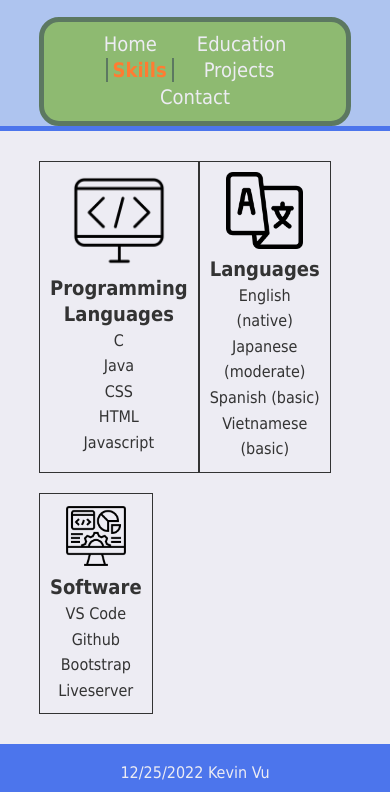
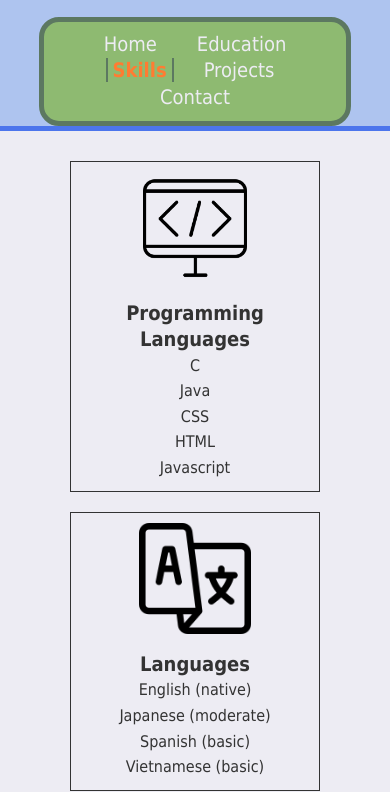
Before and after one commit to KevinV0212/Bio-website-old, a plain HTML site: page skills.html in a window 390 px wide. Shown: the part 89-881 px from the top of the page. Drawn offline with Linux system fonts and the light colour scheme.

Commit message:
fixing skill box flex box stuff

```diff
--- a/style.css
+++ b/style.css
@@ -240,24 +240,31 @@ footer{
     list-style: none;
     width:100%;
 }
-#skill-boxes .box .textbox #topic{
+#skill-boxes .box .textbox .topic{
     width:100%;
 }
+
 #skill-boxes .box .textbox{
     width:100%;
+    margin:auto;
+    margin-top:10px;
 }
 #skill-boxes .box .picture-box img{
     width:70%;
-    margin:auto;
+    margin:0;
+    padding:0;
 }
 #skill-boxes .box .picture-box{
     text-align:center;
+    width:70%;
+    margin:auto;
 }
 #skill-boxes .box{
+    text-align:center;
+    width:30%;
     padding:10px;
-    flex-basis:30%;
+    flex: basis 0;
     margin:10px 0;
-    align-items:center;
     border:1px solid var(--dark-gray);
     box-sizing:border-box;
 
@@ -299,9 +306,19 @@ footer{
     header .container,
     #about .container
     {
-       flex:direction;
        justify-content:center;
        margin:auto;
     }
-    #about
 }
+@media(max-width: 768px){
+    #skills #skill-boxes{
+        display:flex;
+        flex-direction:column;
+        align-items:center;
+        justify-content:center;
+    }
+
+    #skills #skill-boxes .box{
+        width:80%;
+    }
+}
```
Also changed, not shown: skills.html (+0 -8 lines), README.md.
